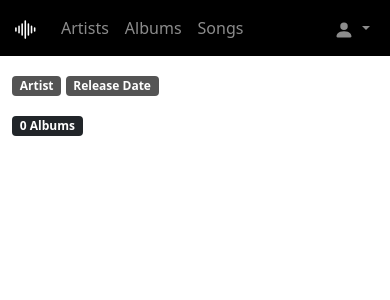
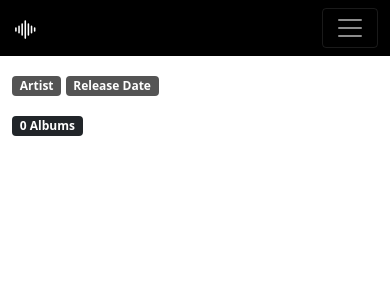
Before and after one commit to misterrager8/musicAnalyzer, a Flask app: page /albums in a window 390 px wide. Shown: the top 300 px of the page. Run offline with Flask 2, Linux system fonts and the light colour scheme; data that the repository does not hold is empty.

Commit message:
Set breakpoints for mobile screens

```diff
--- a/musicAnalyzer/templates/base.html
+++ b/musicAnalyzer/templates/base.html
@@ -2,15 +2,19 @@
 <html lang="en">
 <head>
   <meta charset="UTF-8">
+  <meta content="width=device-width, initial-scale=1" name="viewport">
   <link href="static/favicon.svg" rel="icon" type="image/x-icon"/>
   <link href="https://cdn.jsdelivr.net/npm/bootstrap@5.1.3/dist/css/bootstrap.min.css" rel="stylesheet" integrity="sha384-1BmE4kWBq78iYhFldvKuhfTAU6auU8tT94WrHftjDbrCEXSU1oBoqyl2QvZ6jIW3" crossorigin="anonymous">
   <script src="https://cdn.jsdelivr.net/npm/bootstrap@5.1.3/dist/js/bootstrap.bundle.min.js" integrity="sha384-ka7Sk0Gln4gmtz2MlQnikT1wXgYsOg+OMhuP+IlRH9sENBO0LRn5q+8nbTov4+1p" crossorigin="anonymous"></script>
   <link rel="stylesheet" href="{{ url_for('static', filename='main.css') }}">
 </head>
-<nav class="navbar navbar-expand navbar-dark">
+<nav class="navbar navbar-expand-lg navbar-dark">
   <div class="container-fluid">
-    <div class="collapse navbar-collapse">
-      <a href="{{ url_for('index') }}" class="navbar-brand">{{ macros.navbar_icon() }}</a>
+    <a href="{{ url_for('index') }}" class="navbar-brand">{{ macros.navbar_icon() }}</a>
+    <button class="navbar-toggler" type="button" data-bs-target="#navContent" data-bs-toggle="collapse">
+      <span class="navbar-toggler-icon"></span>
+    </button>
+    <div class="collapse navbar-collapse" id="navContent">
       <ul class="navbar-nav me-auto">
         <li class="nav-item"><a href="{{ url_for('artists') }}" class="nav-link">Artists</a></li>
         <li class="nav-item"><a href="{{ url_for('albums') }}" class="nav-link">Albums</a></li>
```
